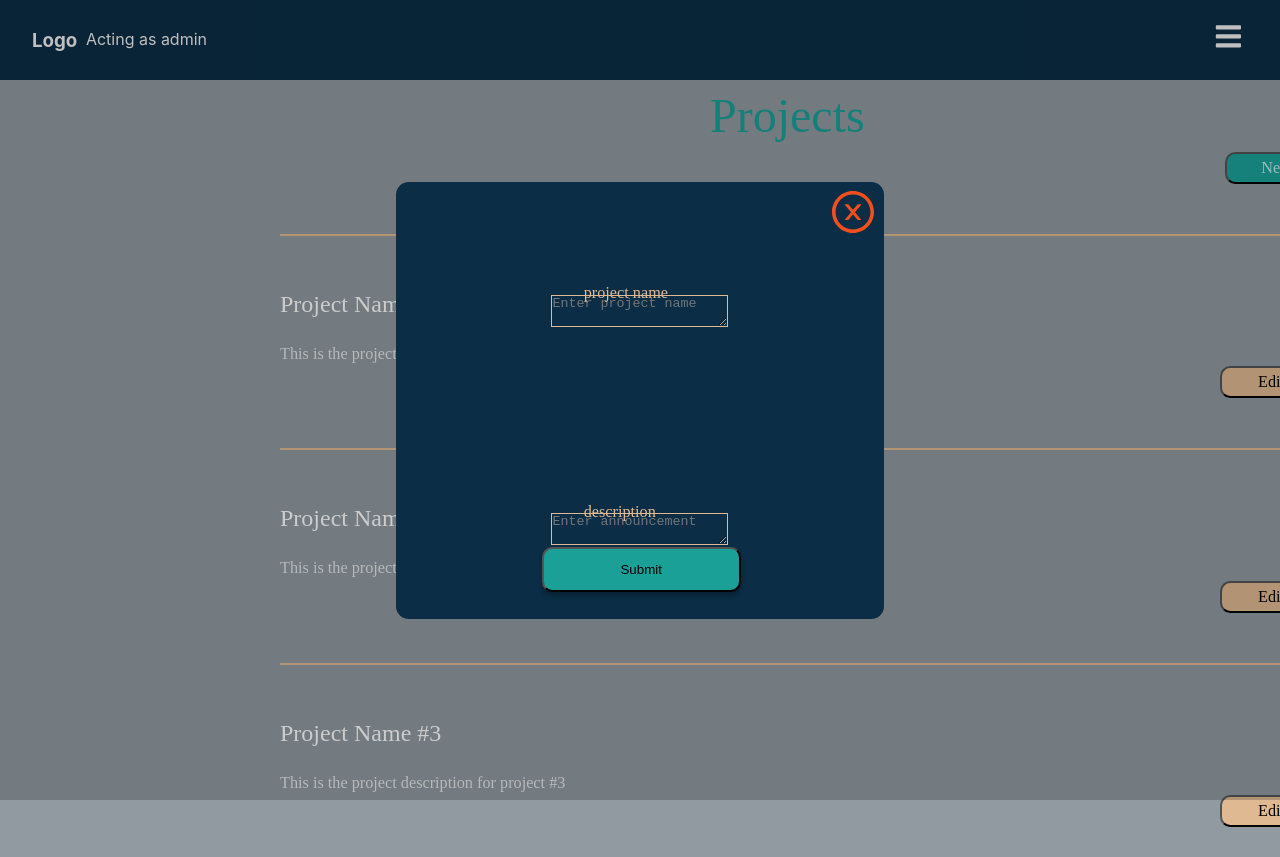
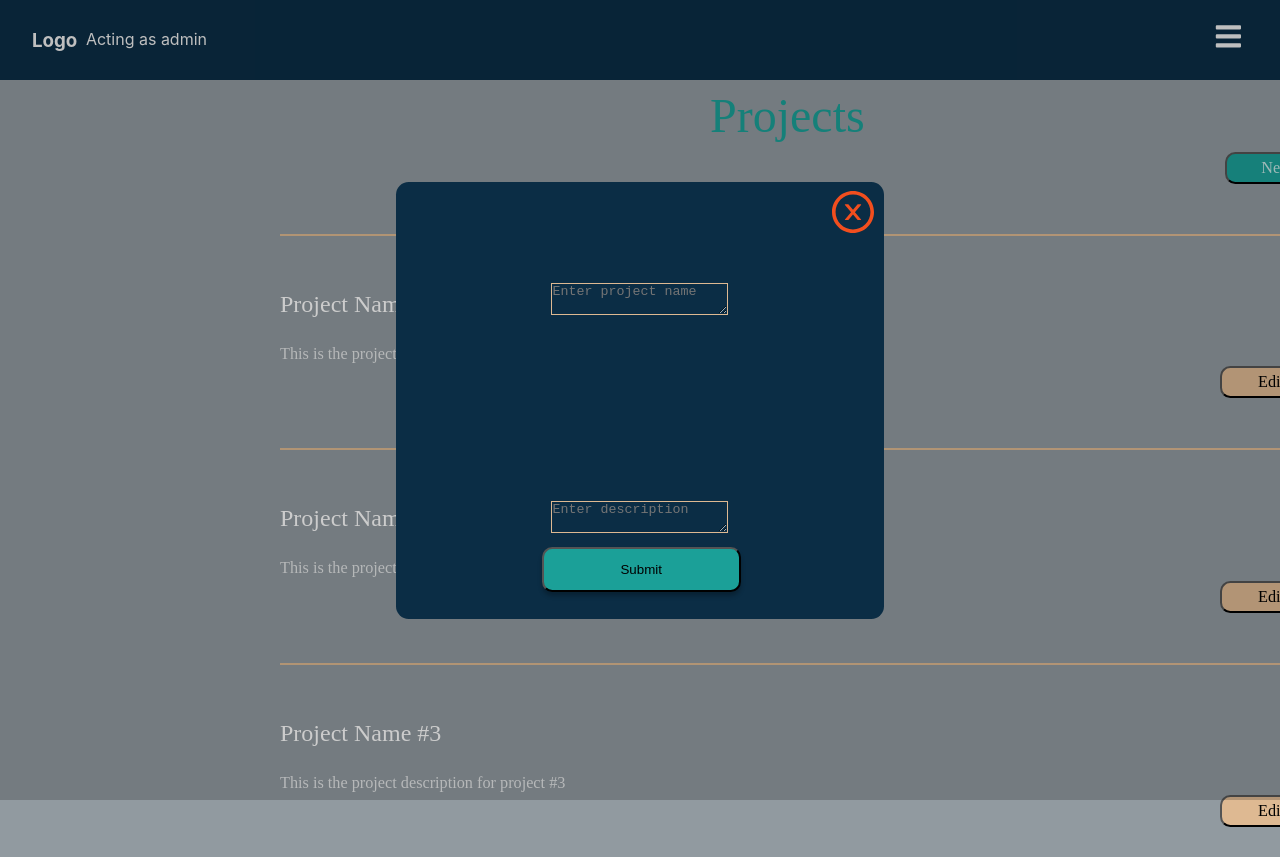
Before and after one commit to M-Cleveland153/Project_Management_App_Front_End_2022-12-10, a React (Create React App) app: page /projects in a window 1280 px wide. Both pictures are taken after a click on the button "New". Shown: the top 857 px of the page. Built offline with nearby package versions, Linux system fonts and the light colour scheme.

Commit message:
Successfully merged all overlay MVPs except Create Team Overlay in Michael from feature branch. Preparing to merge to master.

```diff
--- a/src/components/announcements/AddAnnouncement.js
+++ b/src/components/announcements/AddAnnouncement.js
@@ -10,7 +10,7 @@ const AddAnnouncement = () => {
       </button>
       <p class="posting-user">Posting user</p>
       <div>
-        <p class="announcement">announcement</p>
+        {/* <p class="announcement">announcement</p> */}
         <textarea class="announcement-input" placeholder="Enter announcement" name="announcement-input"></textarea>
       </div>
       <button class="submit-btn">Submit</button>
--- a/src/components/projects/CreateProject.js
+++ b/src/components/projects/CreateProject.js
@@ -9,12 +9,12 @@ const CreateProject = () => {
         <AiOutlineCloseCircle />
       </button>
       <div>
-        <p class="announcement">project name</p>
+        {/* <p class="announcement">project name</p> */}
         <textarea class="announcement-input" placeholder="Enter project name" name="announcement-input"></textarea>
         </div>
         <div>
-        <p class="announcement">description</p>
-        <textarea class="announcement-input" placeholder="Enter announcement" name="announcement-input"></textarea>
+        {/* <p class="announcement">description</p> */}
+        <textarea class="announcement-input" placeholder="Enter description" name="announcement-input"></textarea>
       </div>
       <button class="submit-btn">Submit</button>
     </form>
```
